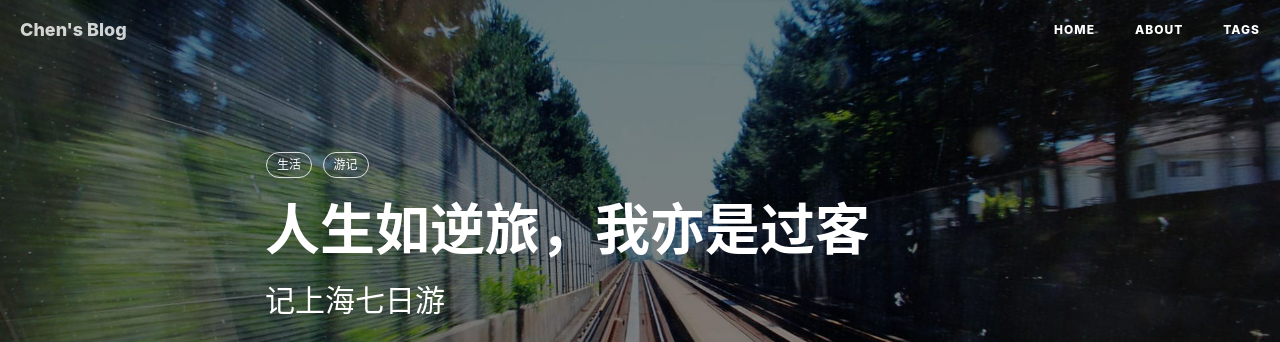
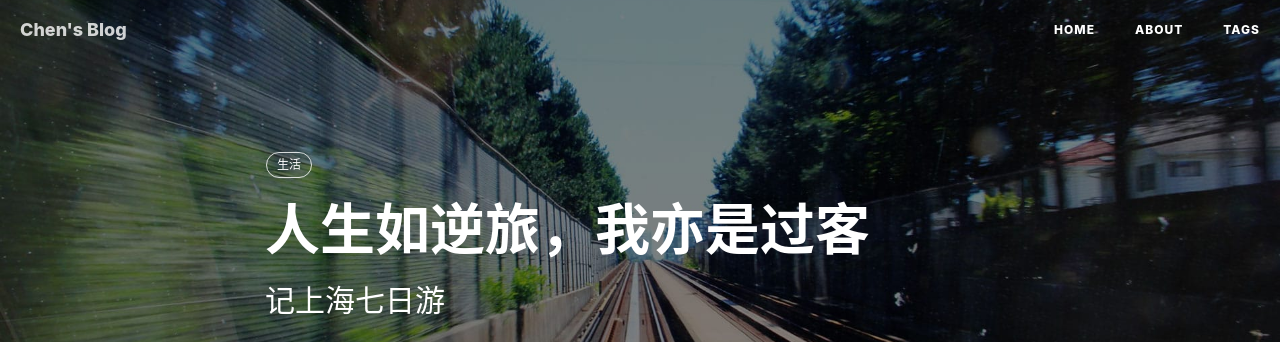
Before and after one commit to he-chen-95/he-chen-95.github.io, a Jekyll site: the page built from _posts/2014-12-26-Life_is_like_a_journe.md, in a window 1280 px wide and 900 px high. Shown: the top 342 px of the window. Built offline with Jekyll 4.4.1, drawn with Linux system fonts in a browser that asks for light colours; nearby versions of some CDN libraries; comment, search, counter and statistics services are not loaded.

Commit message:
Update and rename 2014-12-26-Life_is_like_a_journe_I am_on_my_way.md to 2014-12-26-Life_is_like_a_journe.md

```diff
--- a/_posts/2014-12-26-Life_is_like_a_journe_I am_on_my_way.md
+++ b/_posts/2014-12-26-Life_is_like_a_journe.md
@@ -8,7 +8,6 @@ header-img: img/post-bg-2015.jpg
 catalog: true
 tags:
     - 生活
-    - 游记
 ---
 
 #### 初见上海
```
